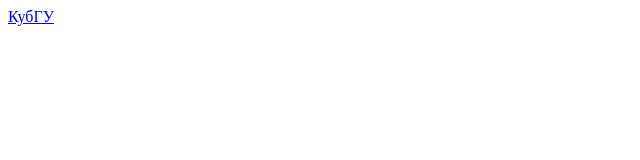
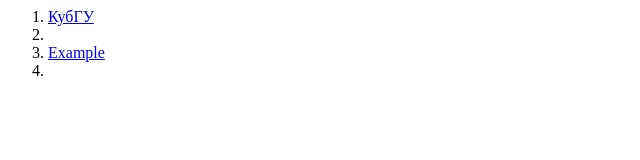
Before and after one commit to SablinArtyom/SablinArtyom.github.io, a plain HTML site: page index.html in a window 1280 px wide. Shown: the whole page, without its empty margins (0-640 px from the left). Drawn offline with Linux system fonts and the light colour scheme.

Commit message:
Update index.html

```diff
--- a/index.html
+++ b/index.html
@@ -1 +1,4 @@
-<a href="http://kubsu.ru/">КубГУ</a>
+<ol>
+<li><a href="http://kubsu.ru/">КубГУ</a><li>
+  <li><a href="http://example.com/">Example</a><li>
+<ol>
```
